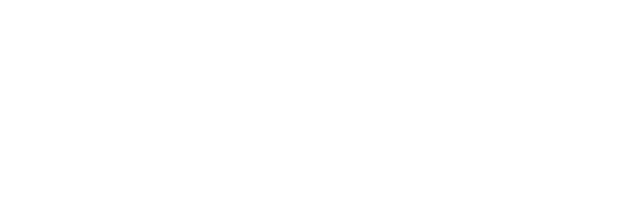
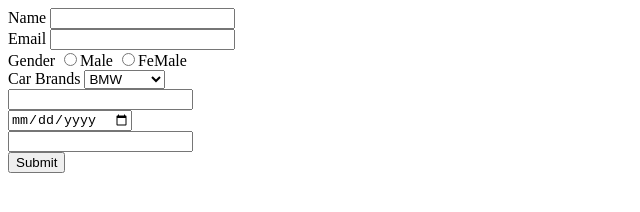
Before and after one commit to acciojob/car-insurance-form-PoojaMali18, a website: page main.html in a window 1280 px wide. Shown: the whole page, without its empty margins (0-640 px from the left). Drawn offline with Linux system fonts and the light colour scheme.

Commit message:
created a submission

```diff
--- a/main.html
+++ b/main.html
@@ -10,7 +10,35 @@
 	<!-- the entire body must be written by student -->
     <script type="text/javascript" src="./script.js">
 </script>
+<form method="POST">
 
+	<label for="name">Name</label>
+	<input type="text" id="name" required><br/>
+
+		<label for="email">Email</label>
+	<input type="email" id="email" required><br/>
+
+		<label>Gender</label>
+	<input type="radio" name="gender" required>Male</input>
+	<input type="radio" name="gender" required>FeMale</input><br/>
+
+		<label for="cars">Car Brands</label>
+	<select id="cars">
+		<option>BMW</option>
+		<option>Audi</option>
+		<option>Mercedez</option>
+	</select><br/>
+
+		<label for="carage"></label>
+	<input type="number" id="carage" required><br/>
+
+		<label for="dop"></label>
+	<input type="date" id="dop" required> <br/>
+
+		<label for="password"></label>
+	<input type="password" id="password" required><br/>
+	<button type="submit" >Submit</button>
+</form>
 </body>
 
 </html>
```
